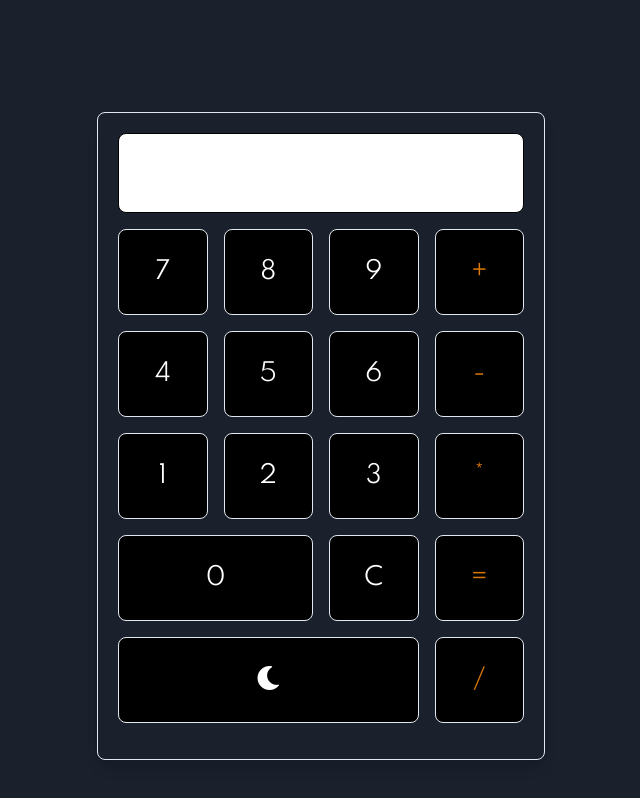
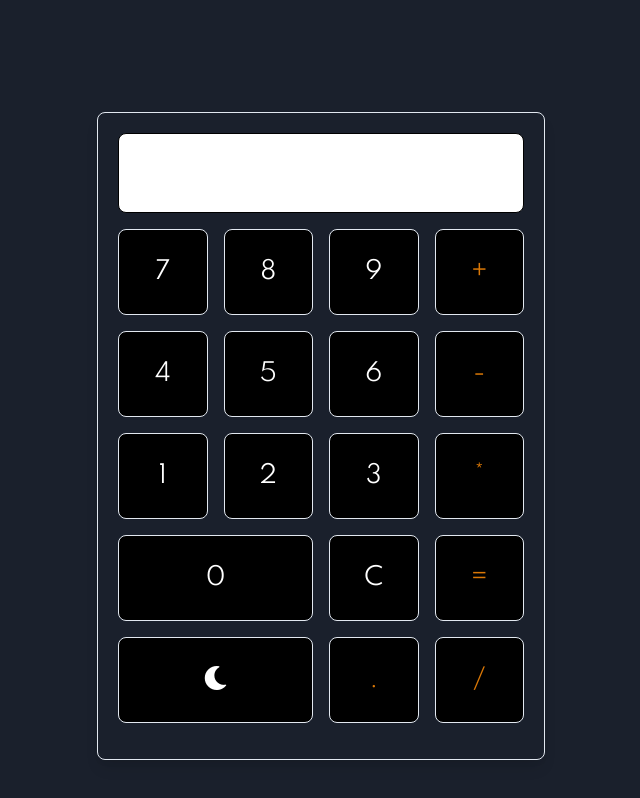
Before and after one commit to jamescasipong/calculator-tailwind, a website: page index.html in a window 1280 px wide. Shown: the whole page, without its empty margins (319-959 px from the left). Drawn offline with nearby package versions, Linux system fonts and the light colour scheme.

Commit message:
Update index.html

```diff
--- a/index.html
+++ b/index.html
@@ -71,7 +71,13 @@
         >
           =
         </button>
-        <button class="calc-button col-span-3" onclick="toggleTheme()"><i id="toggleMode" class="fas fa-moon"></i></button>
+        <button class="calc-button col-span-2" onclick="toggleTheme()"><i id="toggleMode" class="fas fa-moon"></i></button>
+        <button
+          class="calc-button text-yellow-600 dark:text-yellow-400"
+          onclick="appendToDisplay('', '.')"
+        >
+          .
+        </button>
         <button
           class="calc-button text-yellow-600 dark:text-yellow-400"
           onclick="appendToDisplay('', '/')"
```
